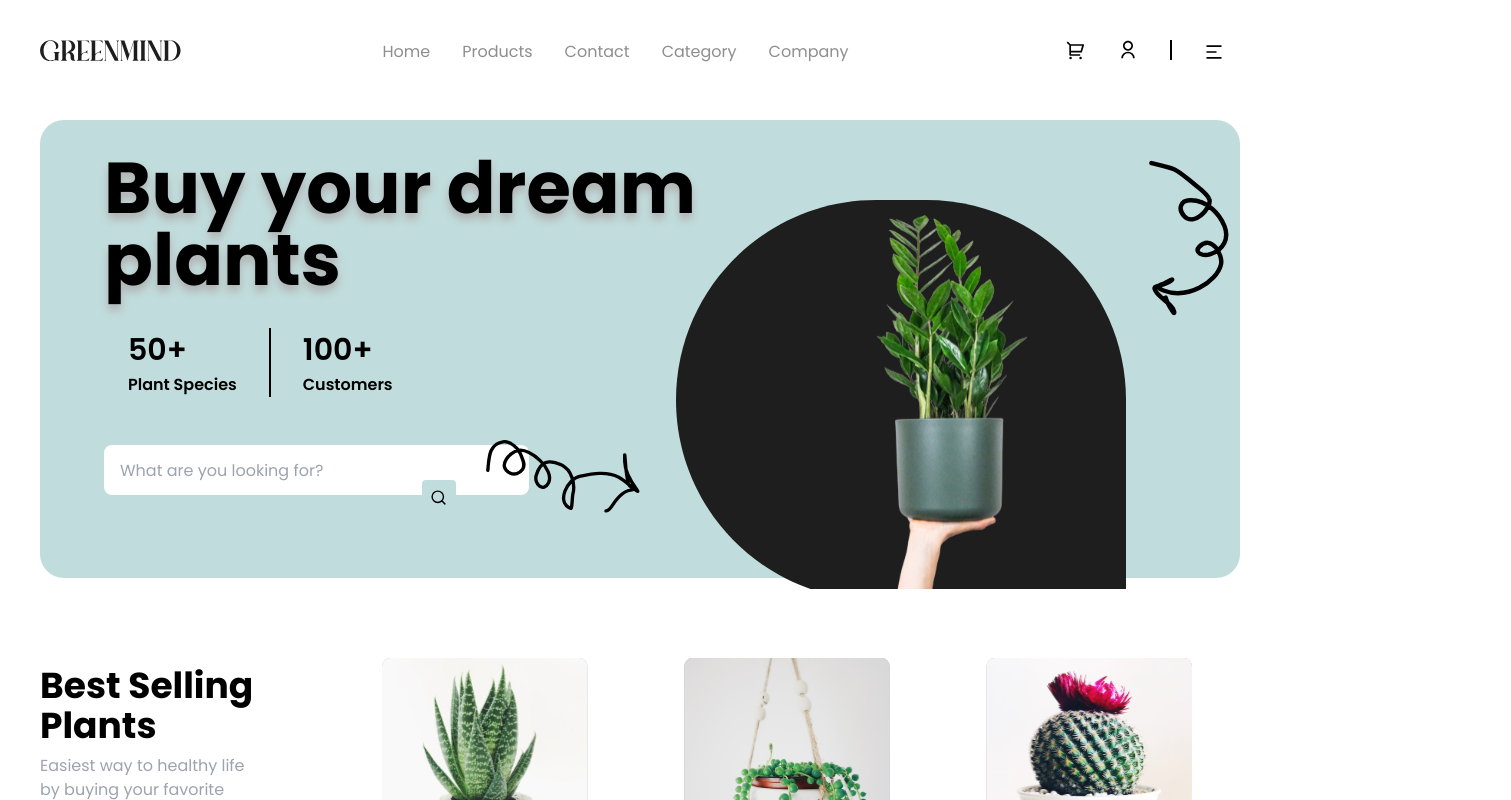
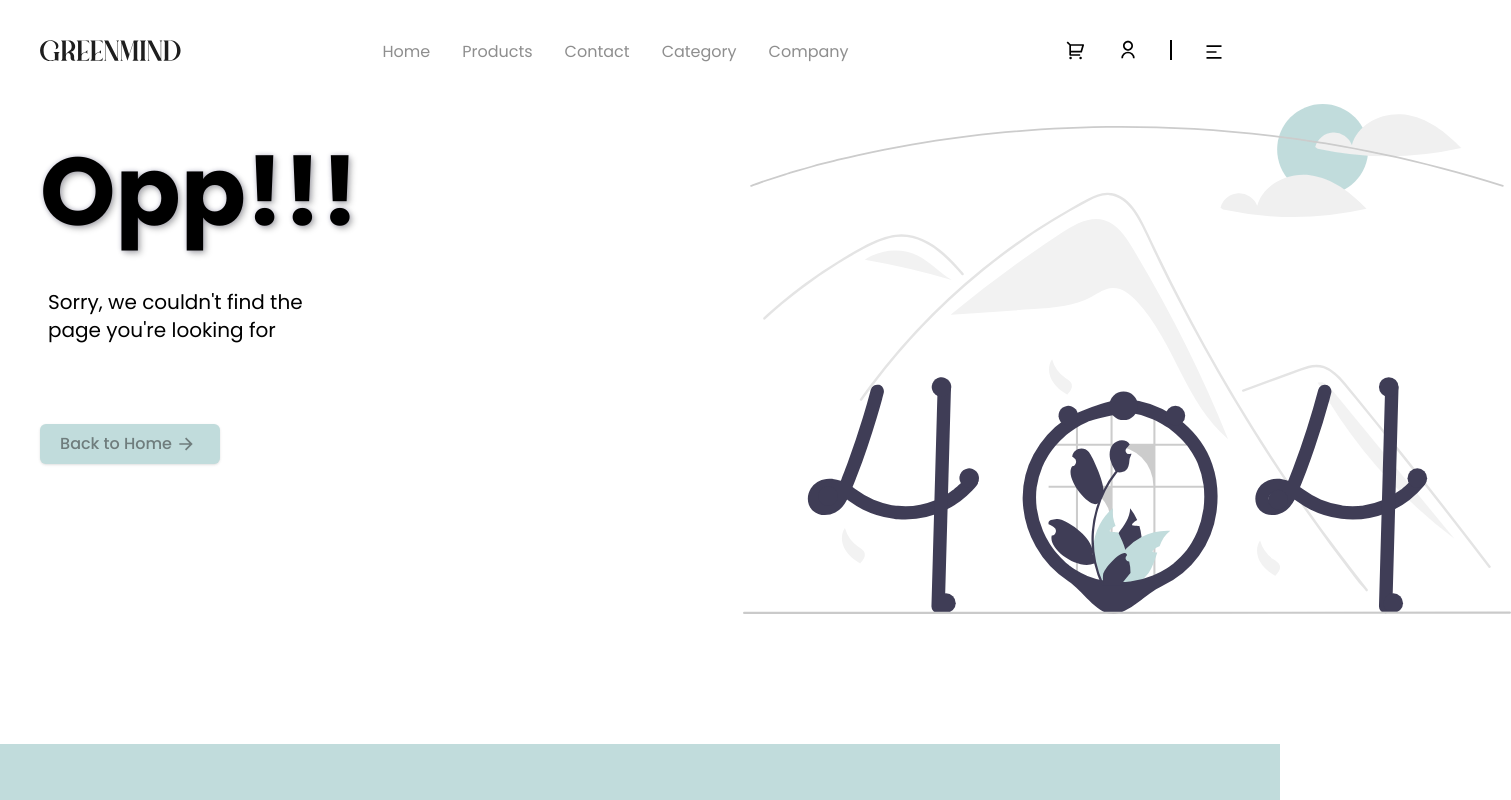
Before and after one commit to vanthang24803/GREEMIND, a React (Vite) app: page /buy in a window 1280 px wide. Shown: the top 800 px of the page, 1511 px wide, since content can reach past the window. Built offline with nearby package versions, Linux system fonts and the light colour scheme.

Commit message:
update 404 page

```diff
--- a/package.json
+++ b/package.json
@@ -12,6 +12,9 @@
     "react": "^18.2.0",
     "react-dom": "^18.2.0",
     "react-icons": "^4.8.0",
+    "react-loader-spinner": "^5.3.4",
+    "react-router-dom": "^6.10.0",
+    "react-spinners": "^0.13.8",
     "tailwindcss-textshadow": "^2.1.3"
   },
   "devDependencies": {
--- a/src/App.jsx
+++ b/src/App.jsx
@@ -1,22 +1,33 @@
+import React, { useState, useEffect, Fragment } from 'react'
+import { BrowserRouter, Routes, Route } from "react-router-dom";
 import './App.css'
-import Navbar from './components/Navbar'
-import Home from './components/Home'
-import Selling from './components/Selling'
-import About from './components/About'
-import Category from './components/Category'
-import Company from './components/Company'
-import Footer from './components/Footer'
+import Loading from './components/Loading'
+import HomePage from './components/HomePage';
+import Page404 from './components/Page404';
+
 function App() {
+
+  const [loading, setLoading] = useState(false);
+
+  useEffect(() => {
+    setLoading(true)
+    setTimeout(() => {
+      setLoading(false)
+    }, 3000);
+  }, [])
 
   return (
     <div className="App">
-     <Navbar />
-     <Home />
-     <Selling />
-     <About />
-     <Category />
-     <Company />
-     <Footer />
+      {loading ?
+        <Loading loading={loading} />
+        :
+        <BrowserRouter>
+          <Routes>
+            <Route path='/' element={<HomePage />} />
+            <Route path="*" element={<Page404 />} />
+          </Routes>
+        </BrowserRouter>
+      }
     </div>
   )
 }
--- a/src/components/Home.jsx
+++ b/src/components/Home.jsx
@@ -34,7 +34,7 @@ const Home = () => {
 
                 <form className='md:px-16 md:mx-0 mx-8 md:my-12 my-10' >
                     <input type="text" placeholder='What are you looking for?' className='md:text-base  text-[14px] lg:w-[425px] h-[50px] rounded-lg px-4 md:w-[360px] w-full' />
-                    <button className="primary w-[34px] h-[34px] rounded absolute lg:top-[60%] lg:left-[33%] md:left-[54.5%] md:top-[40%] right-[21%] top-[42%] text-[16px] "><FiSearch className='mx-2 text-[17px] hover:scale-125 transition-all' /></button>
+                    <button className="primary w-[34px] h-[34px] rounded absolute lg:top-[60%] lg:left-[32%] md:left-[54.5%] md:top-[40%] right-[21%] top-[42.25%] text-[16px] "><FiSearch className='mx-2 text-[17px] hover:scale-125 transition-all' /></button>
                 </form>
             </div>
 
--- /dev/null
+++ b/src/components/Home404.jsx
@@ -0,0 +1,31 @@
+import React from 'react'
+import { Link } from 'react-router-dom';
+import { RiArrowRightLine } from "react-icons/ri";
+import Img from "../assets/Img.svg"
+
+
+const data = {
+    image: Img,
+    title: "Opp!!!",
+    subtitle: "Sorry, we couldn't find the page you're looking for ",
+    btnText: "Back to Home",
+  }
+
+
+const Home404 = () => {
+    const {image , title, subtitle, btnText } = data;
+    return (
+    <div className='App max-w-2xl h-[80vh] flex lg:flex-row flex-col px-10'>
+        <div className="my-10">
+            <h1 className='text-8xl font-bold text-black text-shadow-lg lg:text-start text-center'>{title}</h1>
+            <p className='md:my-12 md:mb-20 mb-0 lg:text-xl md:text-xl text-base md:text-start  md:mx-[100px] text-center lg:mx-2 my-10 '>{subtitle}</p>
+            <Link to="/" ><button className='primary lg:my-4 md:my-8 my-8 lg:mx-0 md:mx-[100px] mx-16 w-[180px] h-[40px] rounded-md font-medium flex  justify-center items-center shadow hover:scale-110 transition'>{btnText} <RiArrowRightLine  className='icon mx-1'/> </button></Link>
+        </div>
+        <div className="lg:mb-0 mb-2">
+            <img src={image} alt="" className='lg:mx-[24rem]  md:mx-[3rem] mx-0 '/>
+        </div>
+    </div>
+  )
+}
+
+export default Home404
--- /dev/null
+++ b/src/components/HomePage.jsx
@@ -0,0 +1,23 @@
+import React, { Fragment } from 'react'
+import Navbar from './Navbar'
+import Home from './Home'
+import Selling from './Selling'
+import About from './About'
+import Category from './Category'
+import Company from './Company'
+import Footer from './Footer'
+const HomePage = () => {
+    return (
+        <Fragment>
+            <Navbar />
+            <Home />
+            <Selling />
+            <About />
+            <Category />
+            <Company />
+            <Footer />
+        </Fragment>
+    )
+}
+
+export default HomePage
--- /dev/null
+++ b/src/components/Loading.jsx
@@ -0,0 +1,15 @@
+import { BounceLoader } from "react-spinners";
+
+const Loading = ({ loading }) => {
+    return (
+        <div className="bg-transparent flex justify-center items-center w-[100%] lg:my-[22%] md:my-[55%] my-[100%]">
+            <BounceLoader
+                color="#36d7b7"
+                loading={loading}
+                size={100}
+            />
+        </div>
+    )
+}
+
+export default Loading
--- a/src/components/Navbar.jsx
+++ b/src/components/Navbar.jsx
@@ -1,4 +1,5 @@
-import React, { useState  , useEffect } from 'react'
+import React, { useState, useEffect } from 'react'
+import { Link } from "react-router-dom";
 import Logo from "../assets/Logo.svg";
 import { RiShoppingCart2Line, RiUserLine, RiMenu2Fill, RiCloseLine } from "react-icons/ri";
 
@@ -34,11 +35,11 @@ const Navbar = () => {
 
             <div className="lg:mx-20 hidden lg:block">
                 <ul className="lg:flex">
-                    <li className='nav'><a href="#">Home</a></li>
-                    <li className='nav'><a href="">Products</a></li>
-                    <li className='nav'><a href="">Contact</a></li>
-                    <li className='nav'><a href="">Category</a></li>
-                    <li className='nav'><a href="">Company</a></li>
+                    <Link to="/"><li className='nav'><a>Home</a></li></Link>
+                    <Link to="/"><li className='nav'><a>Products</a></li></Link>
+                    <Link to="/"><li className='nav'><a>Contact</a></li></Link>
+                    <Link to="/"><li className='nav'><a>Category</a></li></Link>
+                    <Link to="/"><li className='nav'><a>Company</a></li></Link>
                 </ul>
             </div>
 
--- /dev/null
+++ b/src/components/Page404.jsx
@@ -0,0 +1,33 @@
+import { useState, useEffect, Fragment } from 'react'
+import Loading from './Loading';
+import Navbar from './Navbar';
+import Footer from './Footer';
+import Home404 from './Home404';
+
+const Page404 = () => {
+
+  const [loading, setLoading] = useState(false);
+
+  useEffect(() => {
+    setLoading(true)
+    setTimeout(() => {
+      setLoading(false)
+    }, 500);
+  }, [])
+
+
+  return (
+    <>
+      {loading ?
+        <Loading /> :
+        <Fragment>
+          <Navbar />
+            <Home404 />
+          <Footer />
+        </Fragment>
+      }
+    </>
+  )
+}
+
+export default Page404
```
Also changed, not shown: src/assets/Img.svg (added), 1 other file (tests, documents, lock files or other folders). Lines whose indentation alone changed are shown as unchanged.
